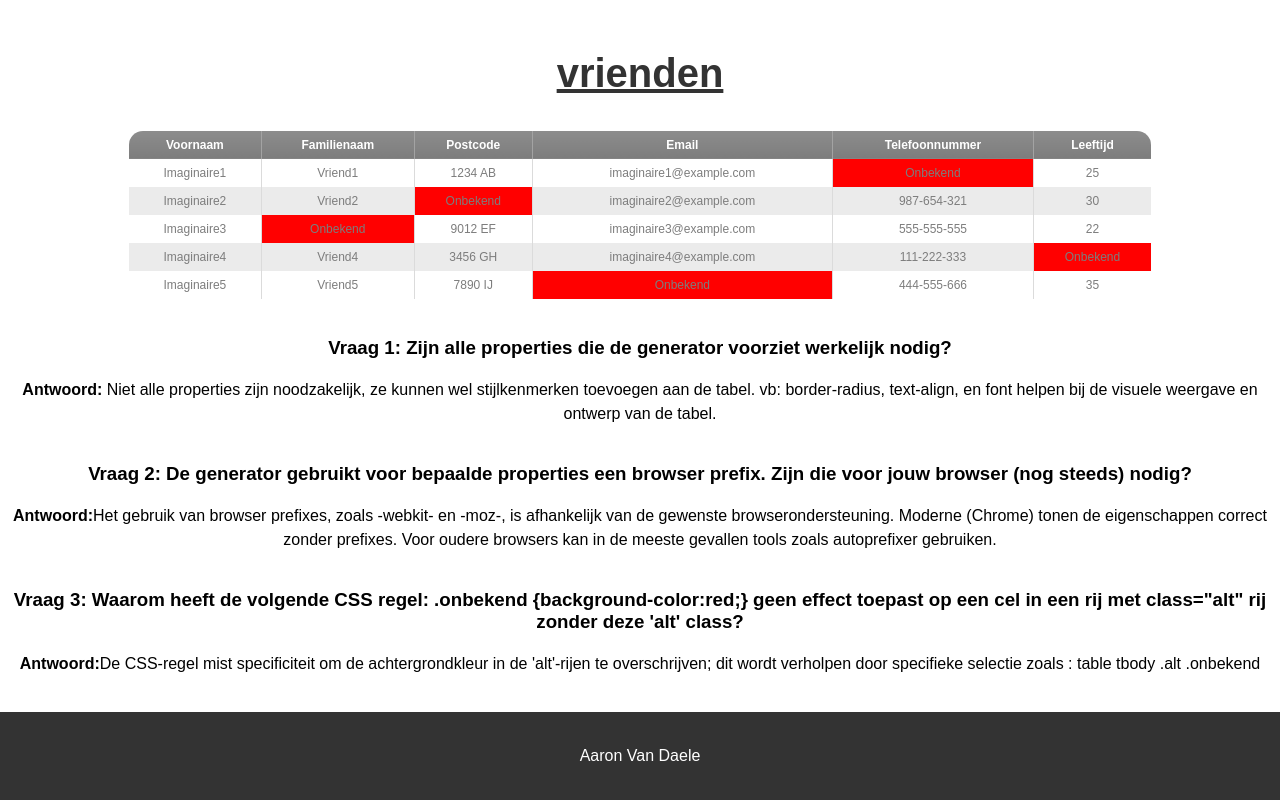
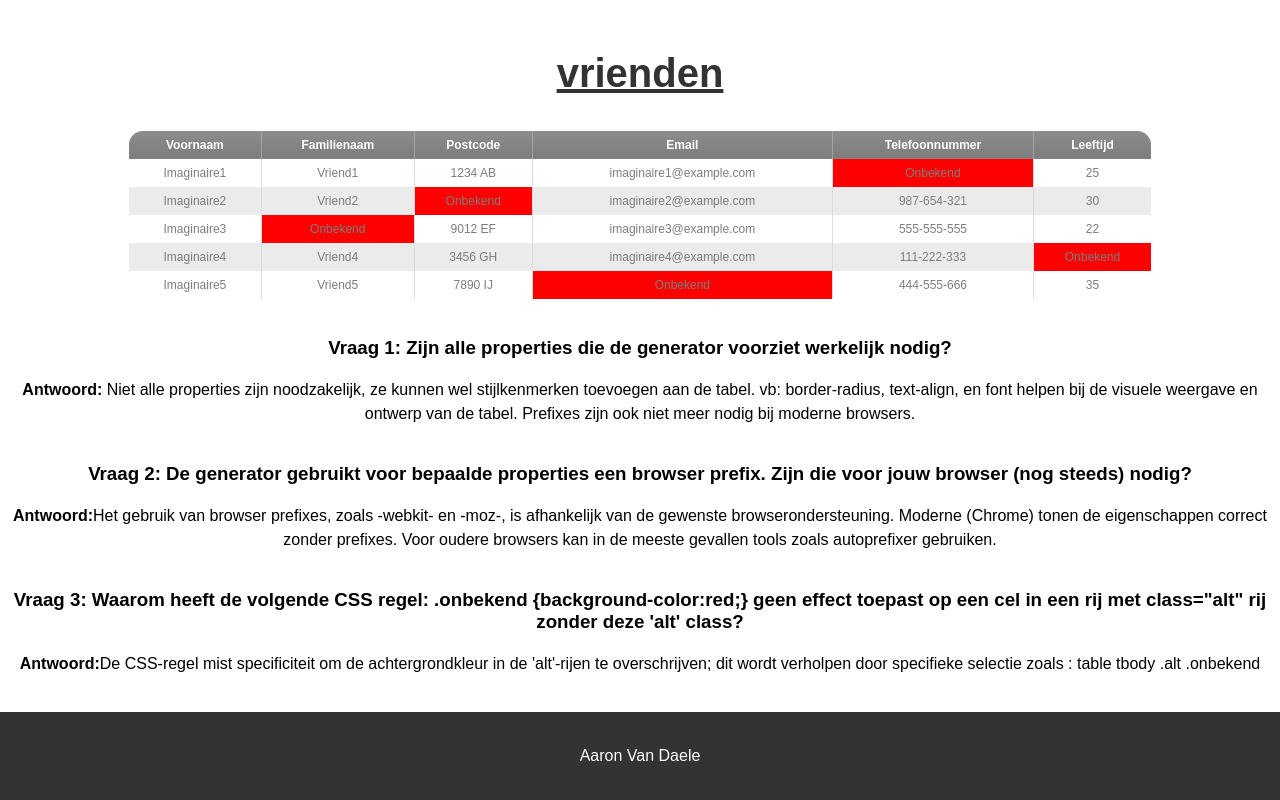
Before and after one commit to AaronVives/AaronVives.github.io, a plain HTML site: page Labo7/OpdrachtHomepageCSS/index.html in a window 1280 px wide. Shown: the part 2588-3388 px from the top of the page. Drawn offline with Linux system fonts and the light colour scheme.

Commit message:
Update index.html

```diff
--- a/Labo7/OpdrachtHomepageCSS/index.html
+++ b/Labo7/OpdrachtHomepageCSS/index.html
@@ -130,7 +130,7 @@
     </table>
 
     <h3>Vraag 1: Zijn alle properties die de generator voorziet werkelijk nodig?</h3>
-    <p> <b>Antwoord:</b> Niet alle properties zijn noodzakelijk, ze kunnen wel stijlkenmerken toevoegen aan de tabel. vb: border-radius, text-align, en font helpen bij de visuele weergave en ontwerp van de tabel. </p>
+    <p> <b>Antwoord:</b> Niet alle properties zijn noodzakelijk, ze kunnen wel stijlkenmerken toevoegen aan de tabel. vb: border-radius, text-align, en font helpen bij de visuele weergave en ontwerp van de tabel. Prefixes zijn ook niet meer nodig bij moderne browsers. </p>
 
     <h3>Vraag 2: De generator gebruikt voor bepaalde properties een browser prefix. Zijn die voor jouw browser (nog steeds) nodig?</h3>
     <p><b>Antwoord:</b>Het gebruik van browser prefixes, zoals -webkit- en -moz-, is afhankelijk van de gewenste browserondersteuning. Moderne  (Chrome) tonen de eigenschappen correct zonder prefixes. Voor oudere browsers kan in de meeste gevallen tools zoals autoprefixer gebruiken.</p>
```
